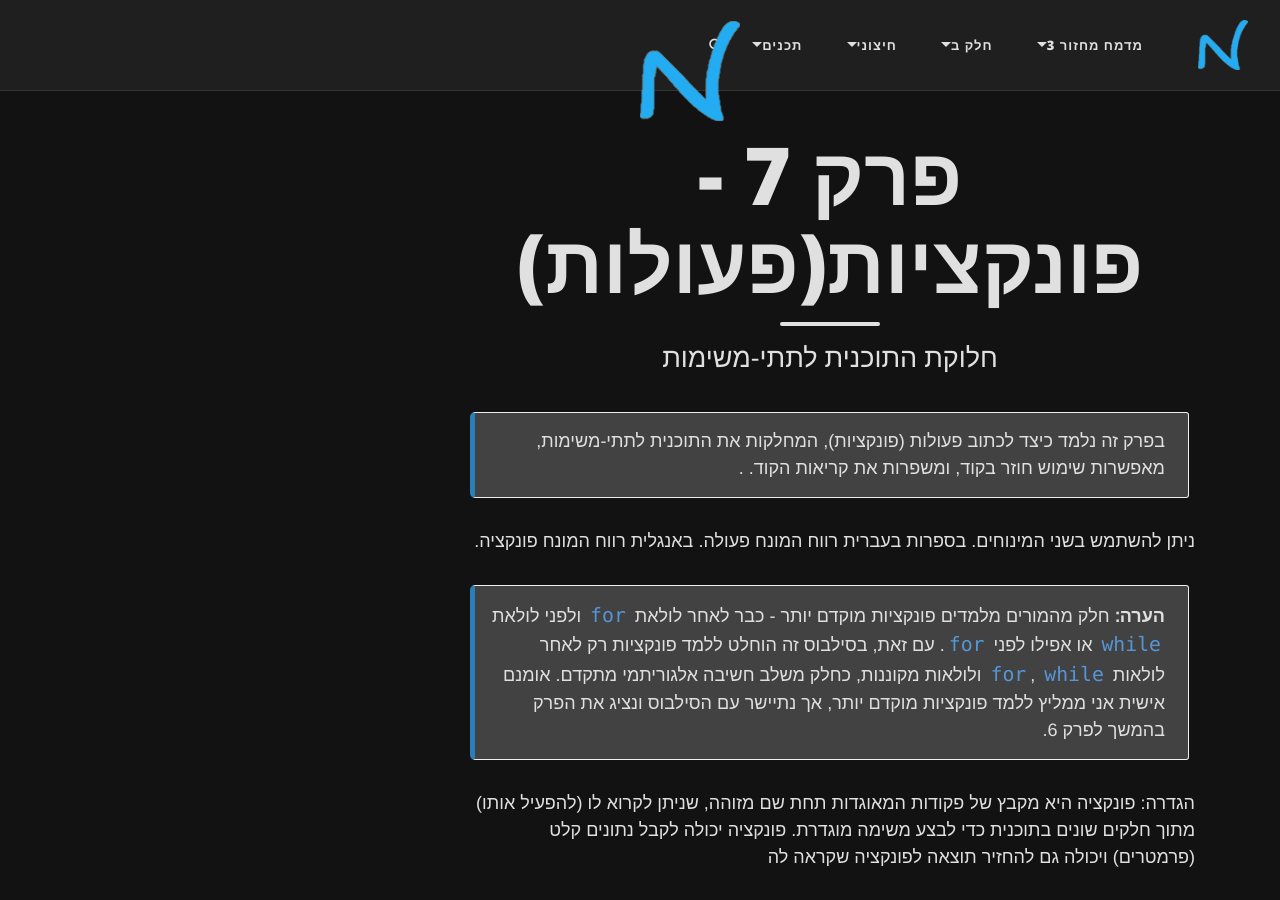
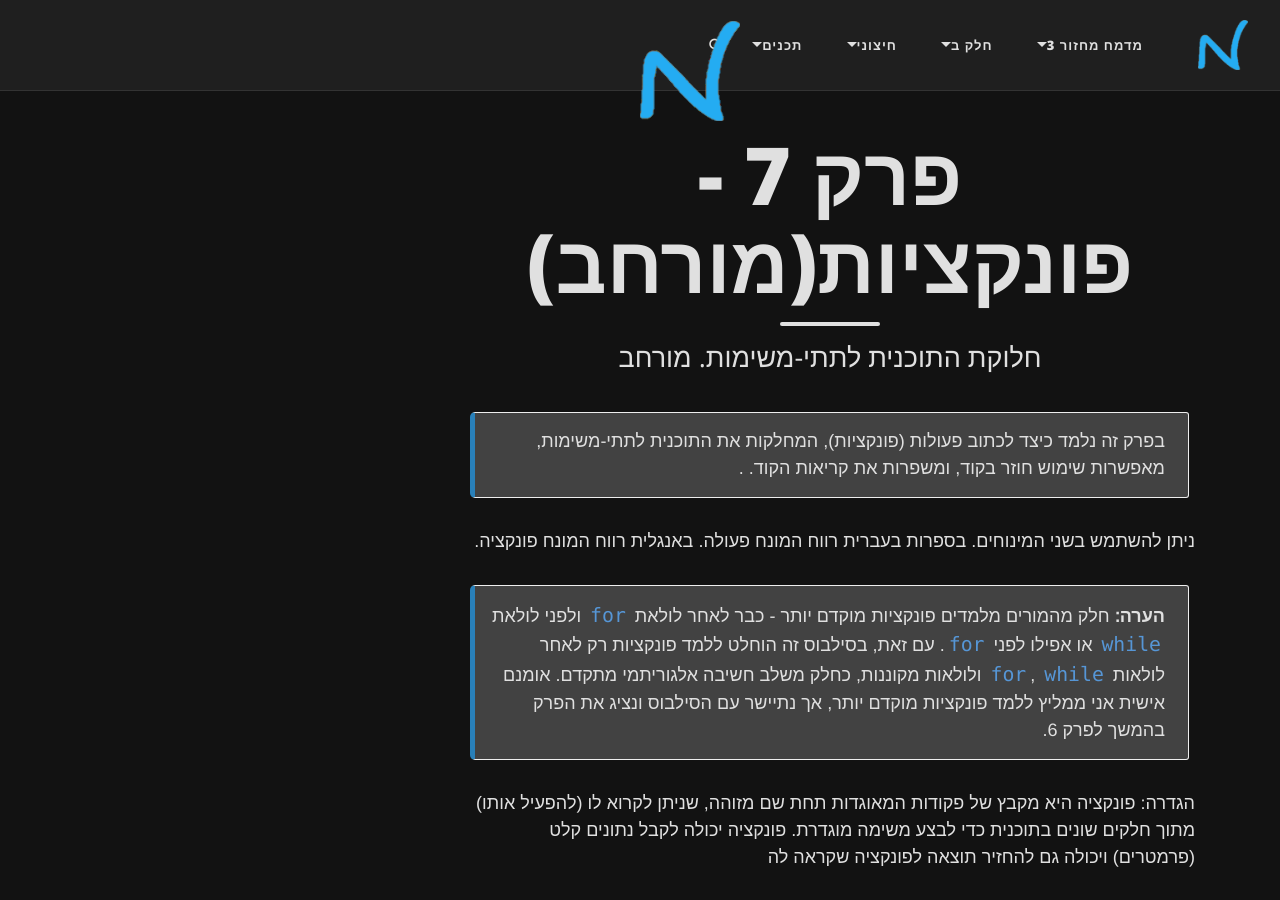
Before and after one commit to 3strategy/BeautifulYesodot, a Jekyll site: the page built from cs2/Chapter7Full.md, in a window 1280 px wide and 900 px high. Built offline with Jekyll 4.4.1, drawn with Linux system fonts in a browser that asks for light colours; formulas are drawn with MathJax 3; comment, search, counter and statistics services are not loaded.

Commit message:
repositioning of the arrow in 7 short. clarifying 7full as מורחב

```diff
--- a/cs2/Chapter7Full.md
+++ b/cs2/Chapter7Full.md
@@ -1,7 +1,7 @@
 ---
 layout: page
-title: "פרק 7 - פונקציות(פעולות)"
-subtitle: "חלוקת התוכנית לתתי-משימות"
+title: "פרק 7 - פונקציות(מורחב)"
+subtitle: "חלוקת התוכנית לתתי-משימות. מורחב"
 author: גיא סידס
 tags: [פעולות]
 mathjax: true
```
Also changed, not shown: cs2/Chapter7.md (+11 -7 lines).
